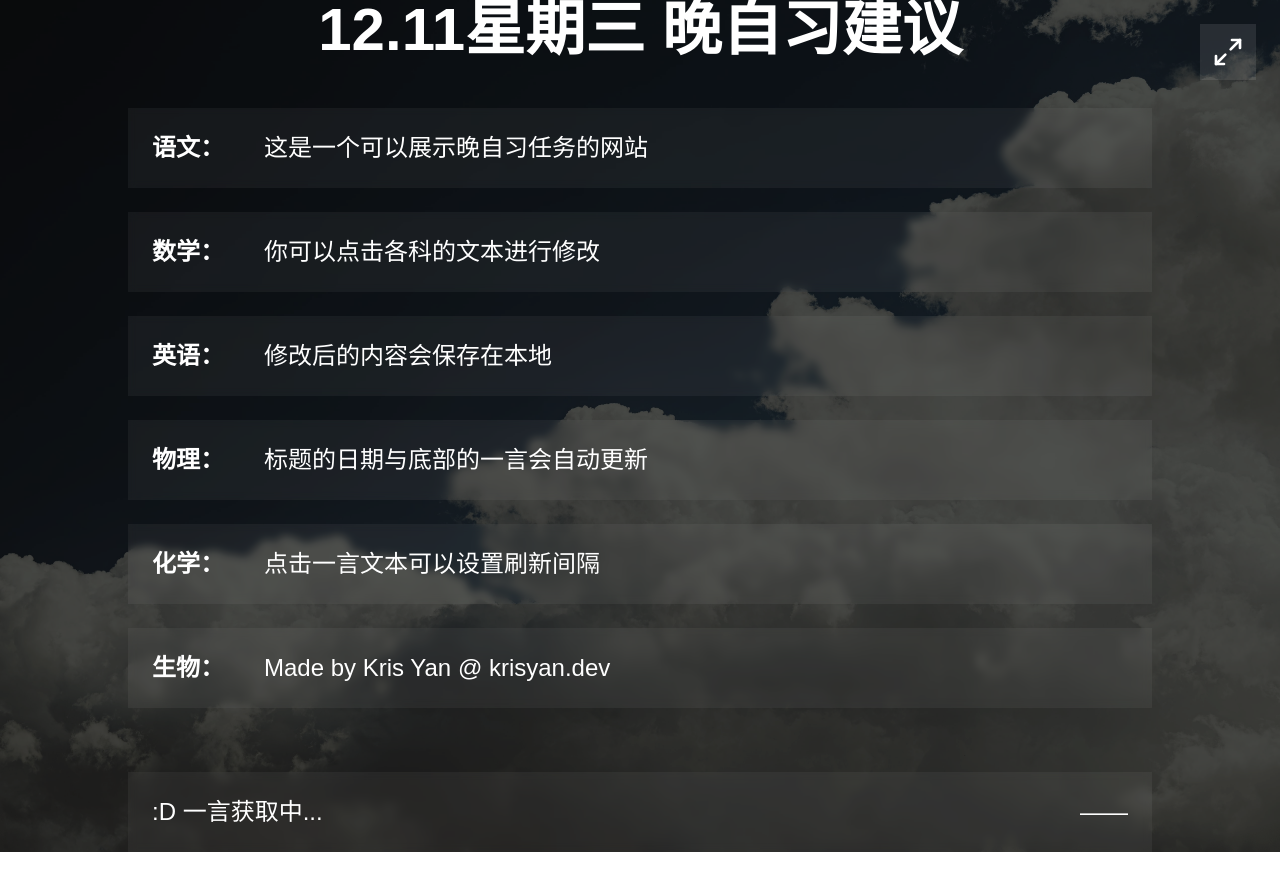
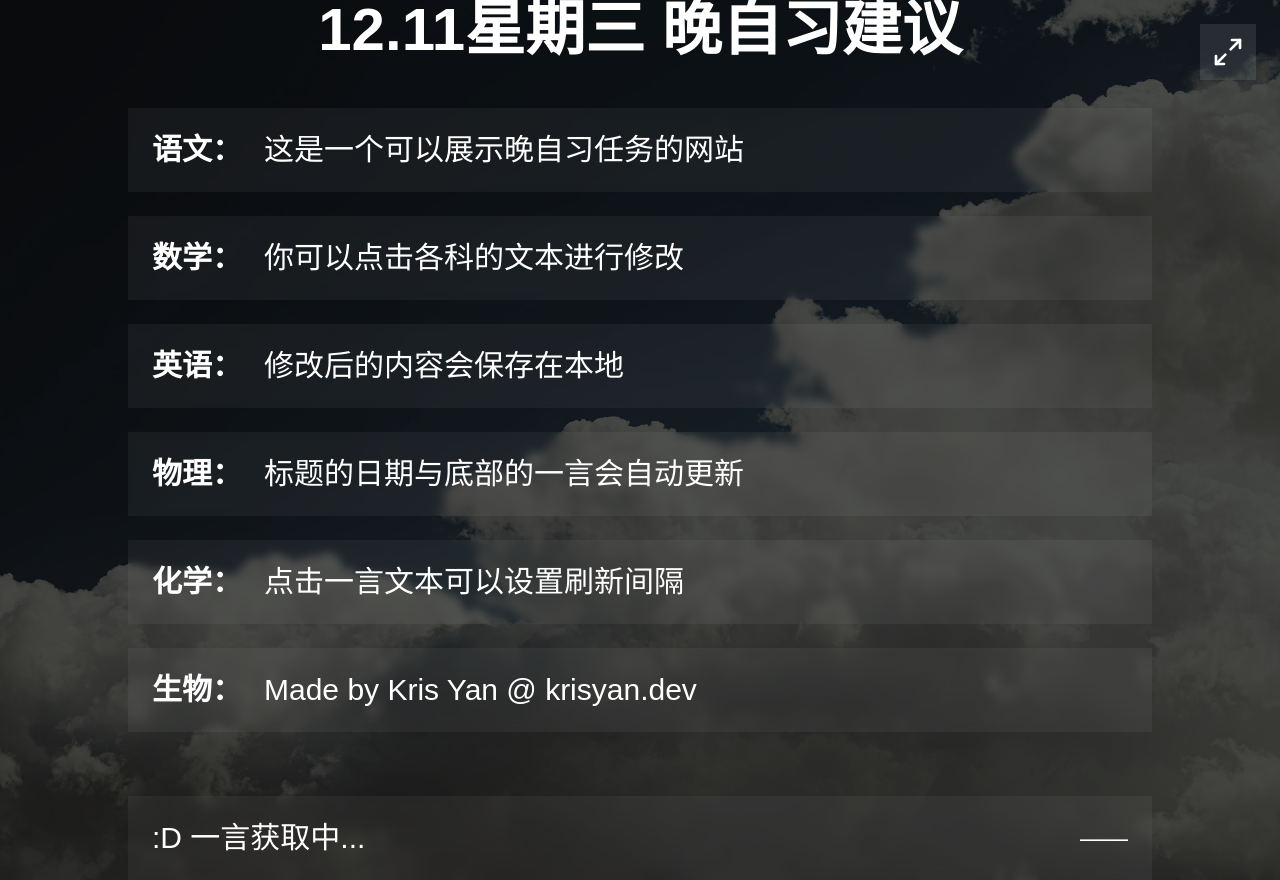
Before and after one commit to YanDao0313/Evening_Study_Board, a Next.js app: page / in a window 1280 px wide. Before the commit the page ends 852 px from the top, so only its background shows below. Built offline with nearby package versions, Linux system fonts and the light colour scheme; no server answers.

Commit message:
feat: increase font size for quote and subject list components

```diff
--- a/components/hitokoto.tsx
+++ b/components/hitokoto.tsx
@@ -67,7 +67,7 @@ export function Hitokoto() {
         onClick={() => setShowSettings(!showSettings)}
       >
         <div className="flex justify-between items-center p-6 bg-white/5 backdrop-blur-sm rounded-lg">
-          <span className="text-2xl text-white">{quote}</span>
+          <span className="text-3xl text-white">{quote}</span>
           <span className="text-2xl text-white">——{quoteFrom}</span>
         </div>
       </div>
--- a/components/subject-list.tsx
+++ b/components/subject-list.tsx
@@ -42,7 +42,7 @@ export function SubjectList() {
   }
 
   return (
-    <div className="space-y-6 text-2xl">
+    <div className="space-y-6 text-3xl">
       {subjects.map((subject, index) => (
         <div key={index} className="text-white flex items-center space-x-4 p-6 bg-white/5 backdrop-blur-sm rounded-lg">
           <span className="w-24 font-bold">{subject.name}：</span>
```
